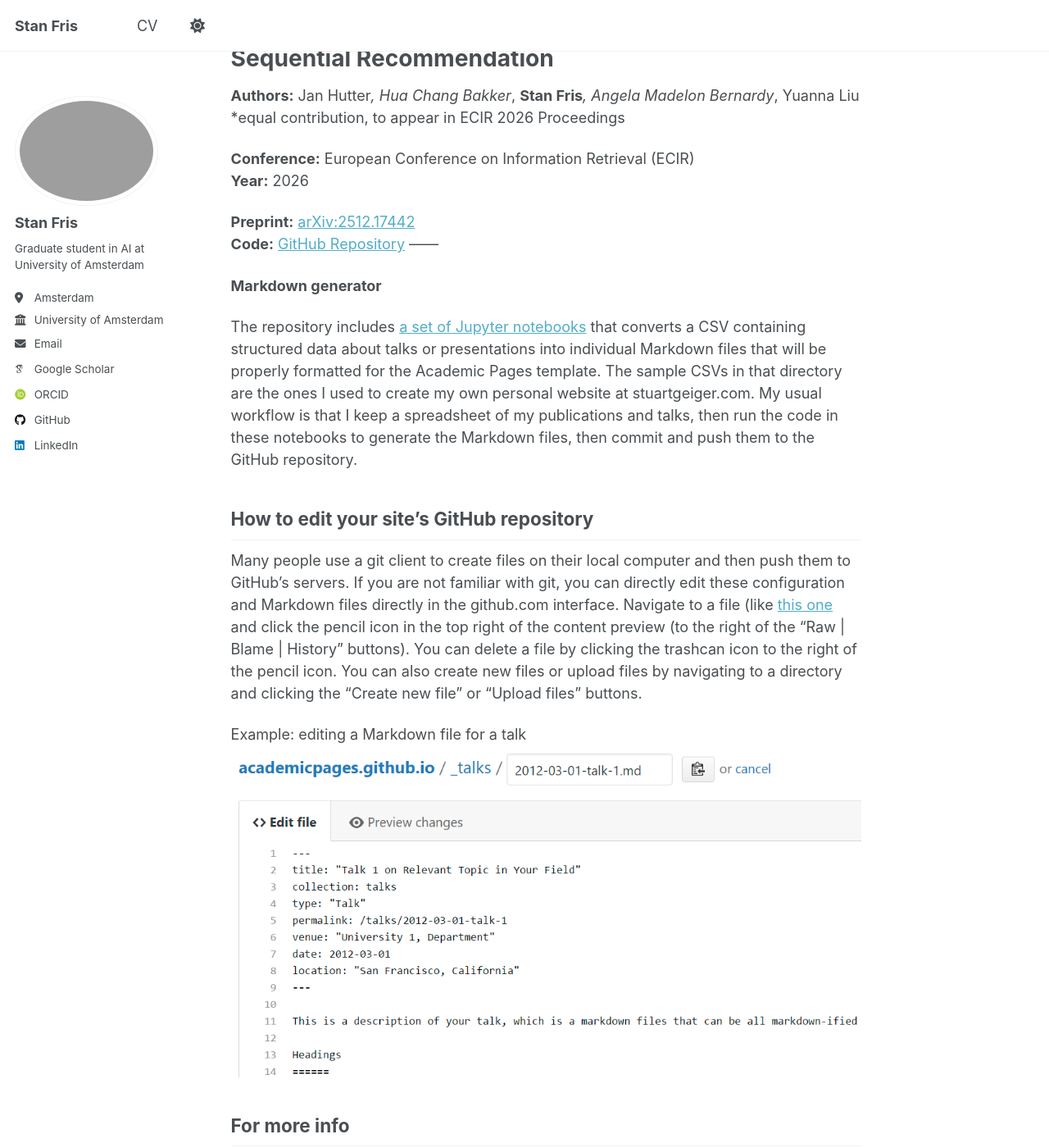
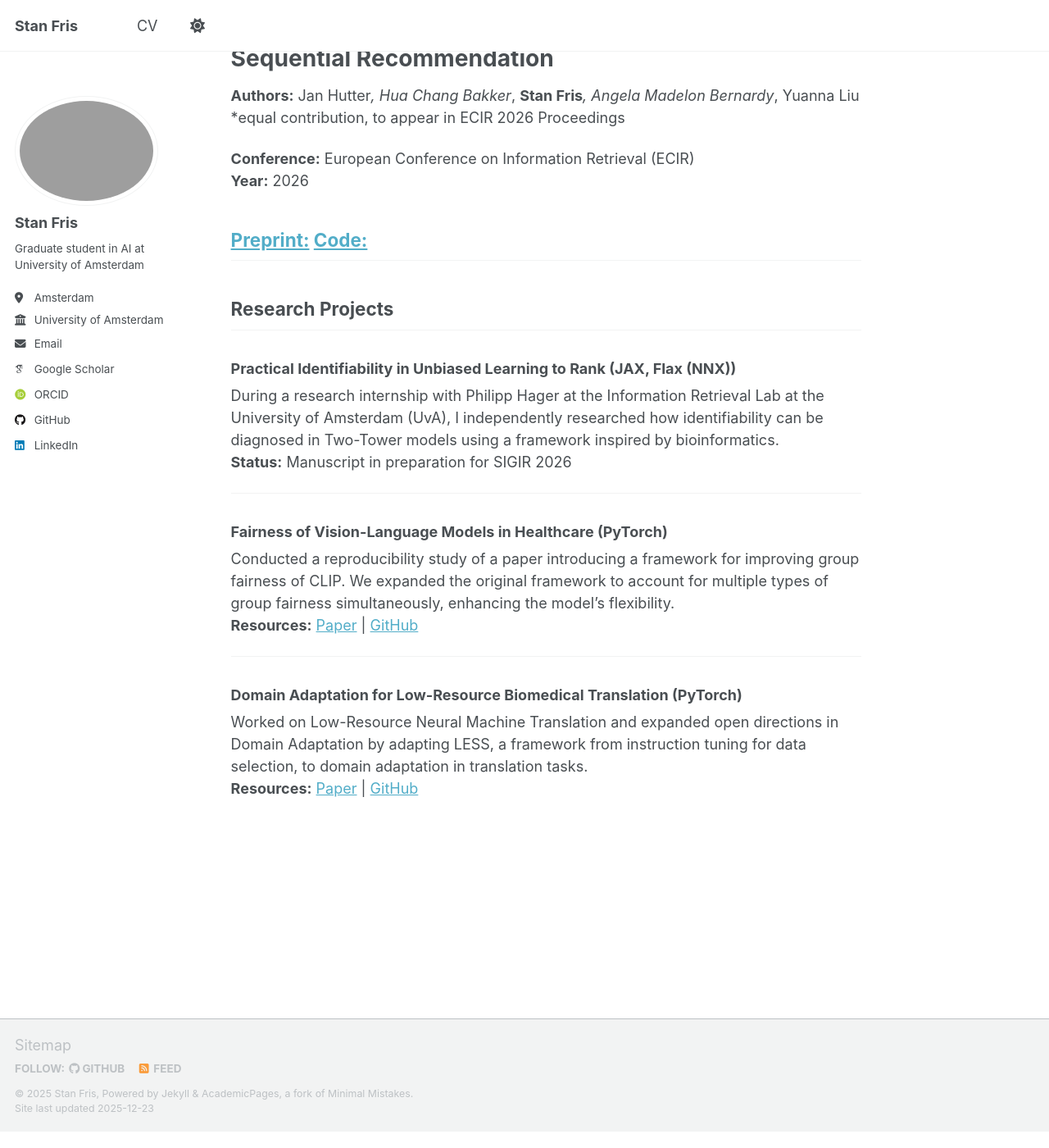
Before and after one commit to stanfris/stanfris.github.io, a Jekyll site: the page built from _pages/about.md, in a window 1280 px wide and 1400 px high, scrolled down 429 px. Shown: the whole window at 82% size. Built offline with Jekyll 4.4.1, drawn with Linux system fonts in a browser that asks for light colours; some web fonts are replaced; a script that is not in the unit is left out; some of the changed text lies outside the part shown.

Commit message:
add files

```diff
--- a/_pages/about.md
+++ b/_pages/about.md
@@ -20,22 +20,24 @@ I am a second year Graduate student in Artificial Intelligence at the University
 **Conference:** European Conference on Information Retrieval (ECIR)
 **Year:** 2026
 
-**Preprint:** [arXiv:2512.17442](https://arxiv.org/abs/2512.17442)
-**Code:** [GitHub Repository](https://github.com/Janhutter/BSARec)
+[**Preprint:**](https://arxiv.org/abs/2512.17442) [**Code:**](https://github.com/Janhutter/BSARec)
 ------
 
-**Markdown generator**
+## Research Projects
 
-The repository includes [a set of Jupyter notebooks](https://github.com/academicpages/academicpages.github.io/tree/master/markdown_generator
-) that converts a CSV containing structured data about talks or presentations into individual Markdown files that will be properly formatted for the Academic Pages template. The sample CSVs in that directory are the ones I used to create my own personal website at stuartgeiger.com. My usual workflow is that I keep a spreadsheet of my publications and talks, then run the code in these notebooks to generate the Markdown files, then commit and push them to the GitHub repository.
+### Practical Identifiability in Unbiased Learning to Rank (JAX, Flax (NNX))
+During a research internship with Philipp Hager at the Information Retrieval Lab at the University of Amsterdam (UvA), I independently researched how identifiability can be diagnosed in Two-Tower models using a framework inspired by bioinformatics.
+**Status:** Manuscript in preparation for SIGIR 2026
 
-How to edit your site's GitHub repository
-------
-Many people use a git client to create files on their local computer and then push them to GitHub's servers. If you are not familiar with git, you can directly edit these configuration and Markdown files directly in the github.com interface. Navigate to a file (like [this one](https://github.com/academicpages/academicpages.github.io/blob/master/_talks/2012-03-01-talk-1.md) and click the pencil icon in the top right of the content preview (to the right of the "Raw | Blame | History" buttons). You can delete a file by clicking the trashcan icon to the right of the pencil icon. You can also create new files or upload files by navigating to a directory and clicking the "Create new file" or "Upload files" buttons.
+---
 
-Example: editing a Markdown file for a talk
-![Editing a Markdown file for a talk](/images/editing-talk.png)
+### Fairness of Vision-Language Models in Healthcare (PyTorch)
+Conducted a reproducibility study of a paper introducing a framework for improving group fairness of CLIP. We expanded the original framework to account for multiple types of group fairness simultaneously, enhancing the model’s flexibility.
+**Resources:** [Paper](https://arxiv.org/abs/2509.06535) | [GitHub](https://github.com/stanfris/FairCLIP_Reproducibility)
 
-For more info
-------
-More info about configuring Academic Pages can be found in [the guide](https://academicpages.github.io/markdown/), the [growing wiki](https://github.com/academicpages/academicpages.github.io/wiki), and you can always [ask a question on GitHub](https://github.com/academicpages/academicpages.github.io/discussions). The [guides for the Minimal Mistakes theme](https://mmistakes.github.io/minimal-mistakes/docs/configuration/) (which this theme was forked from) might also be helpful.
+---
+
+### Domain Adaptation for Low-Resource Biomedical Translation (PyTorch)
+Worked on Low-Resource Neural Machine Translation and expanded open directions in Domain Adaptation by adapting LESS, a framework from instruction tuning for data selection, to domain adaptation in translation tasks.
+**Resources:** [Paper](https://github.com/stanfris/Robust-Domain-Adaptation-for-Low-Resource-NMT/blob/main/Robust_Domain_Adaptation_for_Low_Resource_Biomedical_Translation.pdf
+) | [GitHub](https://github.com/stanfris/Robust-Domain-Adaptation-for-Low-Resource-NMT/tree/main)
```
